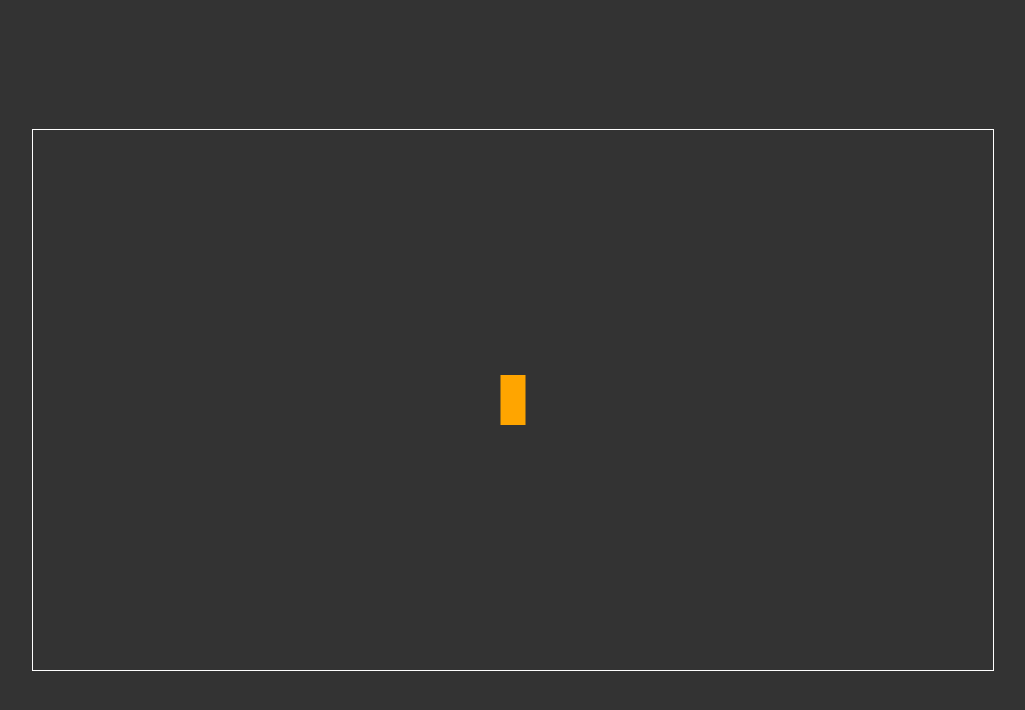
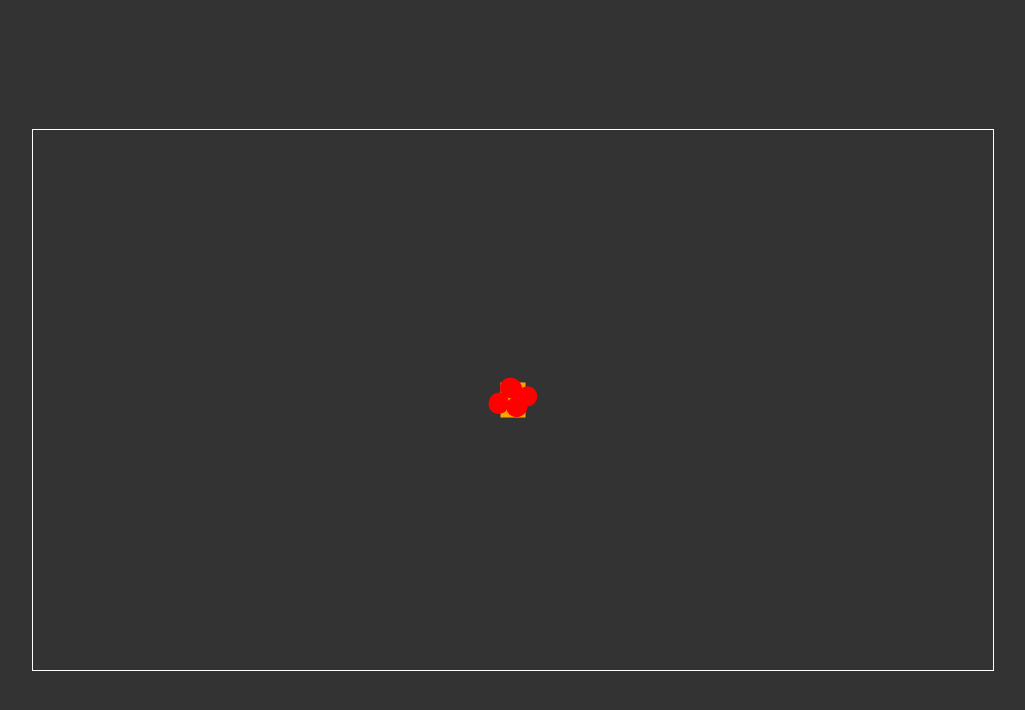
Before and after one commit to straker/js13k-2022, a website with bundled scripts: page index.html in a window 1280 px wide. Shown: the whole page, without its empty margins (127-1152 px from the left). Built offline with nearby package versions, Linux system fonts and the light colour scheme.

Commit message:
steering and flocking behavior

```diff
--- a/src/index.html
+++ b/index.html
@@ -27,6 +27,6 @@
   </head>
   <body>
     <canvas width="960" height="540"></canvas>
-    <script src="index.js" type="module"></script>
+    <script src="./src/index.js" type="module"></script>
   </body>
 </html>
--- a/package.json
+++ b/package.json
@@ -5,8 +5,9 @@
   "main": "index.js",
   "scripts": {
     "start": "http-server -s",
-    "build": "node ./build.js",
-    "pack": "js13k-packer src/index.html dist --bundle=false -o js13k-2022.zip",
+    "clean": "rm -rf dist",
+    "build": "npm run clean && node ./build.js",
+    "pack": "js13k-packer index.html dist --bundle false -o js13k-2022.zip",
     "prepare": "husky install"
   },
   "repository": {
--- a/src/globals.js
+++ b/src/globals.js
@@ -1,5 +1,8 @@
 /*
   assign high use sub-properties to window to avoid using the main property name over and over again
 */
-let { PI, sin, cos, atan2 } = Math
-Object.assign(window, { PI, sin, cos, atan2 })
+export default function globals() {
+  let { PI, sin, cos, atan2, max, min } = Math
+  Object.assign(window, { PI, sin, cos, atan2, max, min })
+}
+globals()
--- a/src/index.js
+++ b/src/index.js
@@ -1,18 +1,26 @@
-import { Sprite, keyPressed, GameLoop } from './libs/kontra.mjs'
+import {
+  Sprite,
+  keyPressed,
+  angleToTarget,
+  Vector,
+  GameLoop
+} from './libs/kontra.mjs'
 // eslint-disable-next-line no-unused-vars
-import * as globals from './globals.js'
+import globals from './globals.js'
 import init from './init.js'
 import weapons from './tables/weapons.js'
-import { getAngle } from './utils.js'
+import enemies from './tables/enemies.js'
+import { getAngle, circleCircleCollision } from './utils.js'
 
 let { canvas } = init()
-let sprites = []
+let projectiles = []
+let baddies = []
 
 let player = Sprite({
   x: canvas.width / 2,
   y: canvas.height / 2,
   width: 25,
-  height: 50,
+  height: 35,
   color: 'orange',
   anchor: { x: 0.5, y: 0.5 },
   weapon: weapons[0],
@@ -20,12 +28,12 @@ let player = Sprite({
   dt: 99, // high so first attack happens right away
   facingRot: 0,
   update() {
-    let { weapon, x, y, speed } = this
+    let dx = 0,
+      dy = 0,
+      { weapon, x, y, width, height, speed } = this
     this.dx = this.dy = 0
 
     // support arrow keys, WASD, and ZQSD
-    let dx = 0,
-      dy = 0
     if (keyPressed(['arrowleft', 'a', 'q'])) {
       dx = -1
     } else if (keyPressed(['arrowright', 'd'])) {
@@ -47,15 +55,15 @@ let player = Sprite({
     if (++this.dt > weapon[2] && keyPressed('space')) {
       this.dt = 0
       let [, speed, size, ttl, update, render] = weapon[3]
-      sprites.push(
+      projectiles.push(
         Sprite({
           speed,
           size,
           ttl,
           update,
           render,
-          x,
-          y,
+          x: x + width * sin(this.facingRot),
+          y: y + height * -cos(this.facingRot),
           rotation: this.facingRot,
           anchor: { x: 0.5, y: 0.5 },
           dx: speed * sin(this.facingRot),
@@ -69,15 +77,87 @@ let player = Sprite({
   }
 })
 
+function spawnBaddy(x, y, id) {
+  let [, speed, size, color, hp] = enemies[id]
+  baddies.push(
+    Sprite({
+      x,
+      y,
+      color,
+      size,
+      speed,
+      hp,
+      render() {
+        let { size, context, color } = this
+        context.beginPath()
+        context.fillStyle = color
+        context.arc(0, 0, size, 0, PI * 2)
+        context.fill()
+      }
+    })
+  )
+}
+
+for (let i = 0; i < 10; i++) {
+  spawnBaddy(50 + i * 30, 50, 0)
+}
+
 let loop = GameLoop({
   update() {
     player.update()
-    sprites.map(sprite => sprite.update())
-    sprites = sprites.filter(sprite => sprite.isAlive())
+    projectiles.map(projectile => projectile.update())
+
+    baddies.map(baddy => {
+      let numNeighbors = 0,
+        angle = angleToTarget(baddy, player),
+        separationVector = Vector()
+
+      // seek steering behavior
+      // @see https://gamedevelopment.tutsplus.com/tutorials/understanding-steering-behaviors-seek--gamedev-849
+      let seekVector = Vector(sin(angle), -cos(angle)).subtract(baddy.velocity)
+
+      // avoidance steering behavior (based on separation
+      // flocking behavior)
+      // @see https://gamedevelopment.tutsplus.com/tutorials/3-simple-rules-of-flocking-behaviors-alignment-cohesion-and-separation--gamedev-3444
+      baddies.map(baddy2 => {
+        if (baddy != baddy2 && circleCircleCollision(baddy, baddy2)) {
+          numNeighbors++
+          separationVector = separationVector.add(
+            baddy2.position.subtract(baddy.position)
+          )
+        }
+      })
+
+      if (numNeighbors) {
+        separationVector = separationVector
+          .normalize(numNeighbors)
+          .scale(-1)
+          .normalize()
+      }
+
+      baddy.velocity = baddy.velocity
+        .add(seekVector)
+        .add(separationVector)
+        .normalize()
+        .scale(baddy.speed)
+
+      baddy.advance()
+
+      // collision detection
+      projectiles.map(projectile => {
+        if (circleCircleCollision(projectile, baddy)) {
+          baddy.ttl = 0
+        }
+      })
+    })
+
+    projectiles = projectiles.filter(projectile => projectile.isAlive())
+    baddies = baddies.filter(baddy => baddy.isAlive())
   },
   render() {
     player.render()
-    sprites.map(sprite => sprite.render())
+    projectiles.map(projectile => projectile.render())
+    baddies.map(baddy => baddy.render())
   }
 })
 loop.start()
--- /dev/null
+++ b/src/tables/enemies.js
@@ -0,0 +1,28 @@
+/*
+  index stat properties:
+  0 - id
+  1 - speed
+  2 - size
+  3 - color
+  4 - hp
+
+
+
+  possible stats
+  id
+  draw
+  projectile_speed
+  projectile_size
+  projectile_spread
+  projectile_area
+  projectile_piercing
+  projectile_bounce
+  effects {
+    knockback
+
+  }
+*/
+
+const enemies = [[0, 1.5, 10, 'red']]
+
+export default enemies
--- a/src/tables/projectiles.js
+++ b/src/tables/projectiles.js
@@ -31,7 +31,7 @@ const projectiles = [
     0,
     15,
     15,
-    5,
+    4,
     function () {
       this.opacity -= 1 / this.ttl / 2
       this.advance()
--- a/src/tables/weapons.js
+++ b/src/tables/weapons.js
@@ -28,7 +28,7 @@ const weapons = [
     [
       // dash player forward
       player => {
-        let { x, y } = movePoint(player, player.facingRot, 10)
+        let { x, y } = movePoint(player, player.facingRot, 20)
         player.x = x
         player.y = y
       }
--- a/src/utils.js
+++ b/src/utils.js
@@ -1,3 +1,10 @@
 export function getAngle(x, y) {
   return atan2(y, x) + PI / 2
 }
+
+export function circleCircleCollision(circle1, circle2) {
+  return (
+    (circle2.x - circle1.x) ** 2 + (circle2.y - circle1.y) ** 2 <=
+    (circle1.size + circle2.size) ** 2
+  )
+}
```
Also changed, not shown: build.js (+17 -12 lines), .eslintrc.js, src/libs/kontra.mjs.
